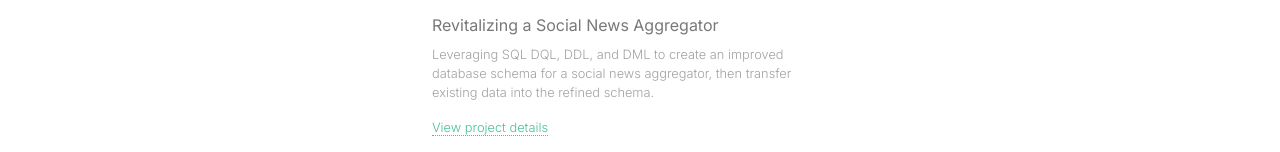
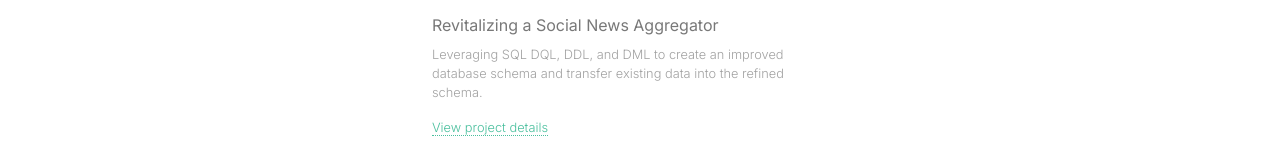
Before and after one commit to j-cowen/j-cowen.github.io, a plain HTML site: page index.html in a window 1280 px wide. Shown: the part 1191-1343 px from the top of the page. Drawn offline with Linux system fonts and the light colour scheme.

Commit message:
Update project description for news aggregator

```diff
--- a/index.html
+++ b/index.html
@@ -67,9 +67,7 @@
 				<article class="col-6 col-12-xsmall work-item">
 					<img class="image fit thumb" src="/images/thumbs/social-news.jpg" alt="" />
 					<h3>Revitalizing a Social News Aggregator</h3>
-					<p>Leveraging SQL DQL, DDL, and DML to create an improved database schema for a social news aggregator, then
-						transfer existing data into the
-						refined schema.</p>
+					<p>Leveraging SQL DQL, DDL, and DML to create an improved database schema and transfer existing data into the refined schema.</p>
 
 					<p style="margin-top: 1.2em;"><a href="/projects/social-news-aggregator.html">View project details</a></p>
 				</article>
```
